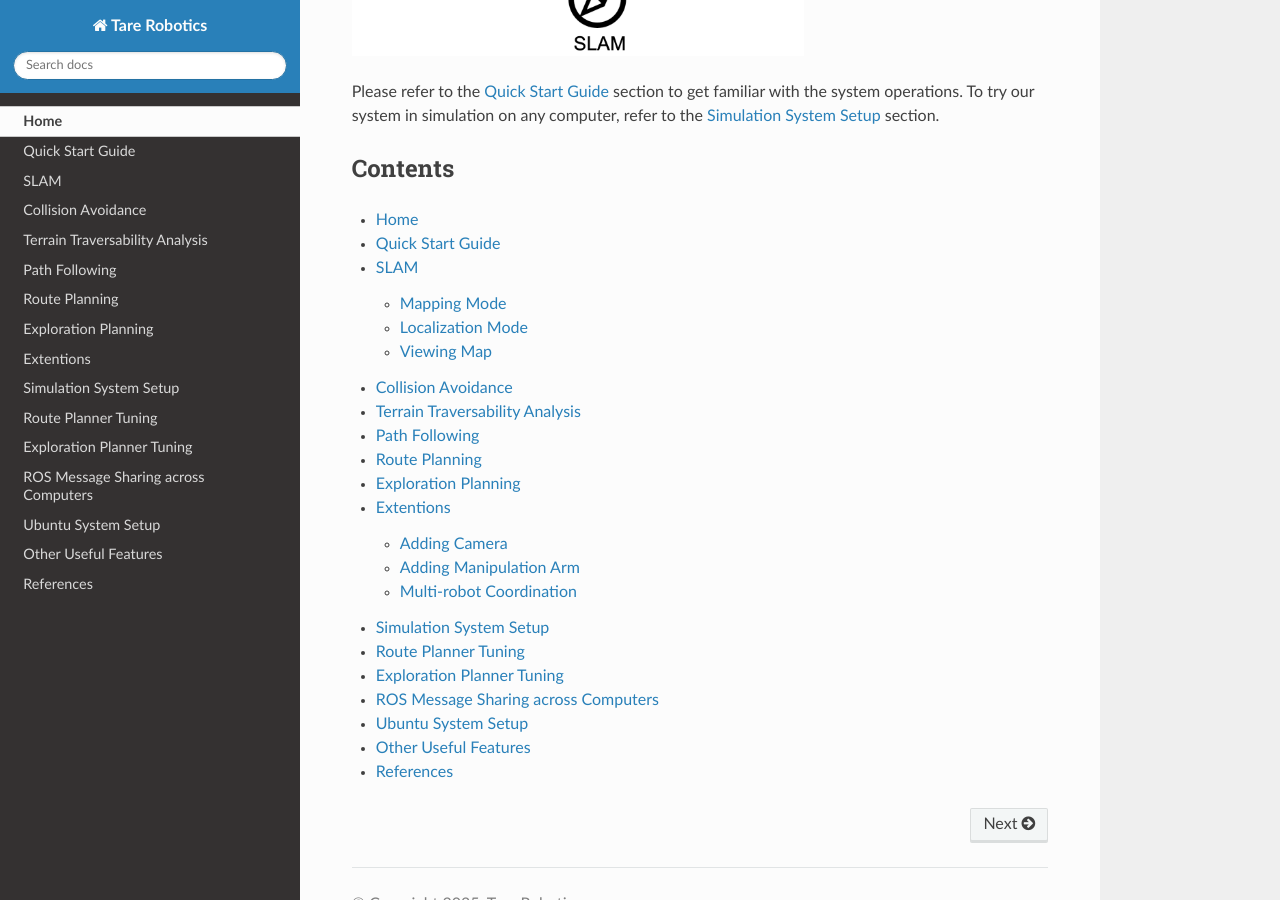
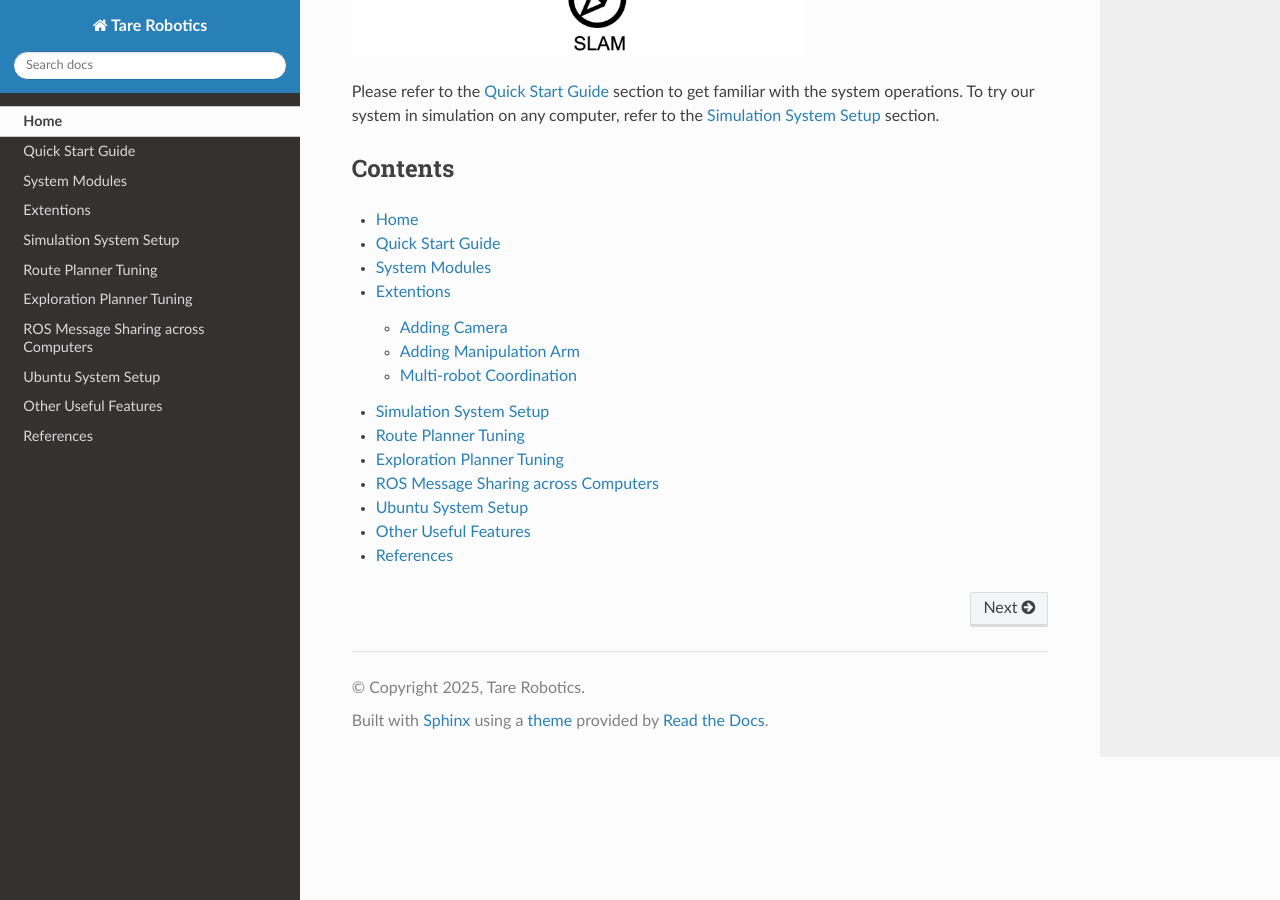
Before and after one commit to caochao39/tarerobotics, a Sphinx documentation site: the page built from docs/source/index.rst, in a window 1280 px wide and 900 px high, scrolled down 1465 px. Built offline with Sphinx 7.4.7 and the Read the Docs theme 3.1.0, drawn with Linux system fonts in a browser that asks for light colours.

Commit message:
group system modules

```diff
--- a/docs/source/index.rst
+++ b/docs/source/index.rst
@@ -20,12 +20,7 @@ Contents
 
    Home <self>
    quick_start_guide
-   slam
-   collision_avoidance
-   terrain_traversability_analysis
-   path_following
-   route_planning
-   exploration_planning
+   system_modules
    extensions
    simulation_system_setup
    route_planner_tuning
--- /dev/null
+++ b/docs/source/system_modules.rst
@@ -0,0 +1,9 @@
+System Modules
+==============
+
+:doc:`SLAM <slam>`
+:doc:`Collision Avoidance <collision_avoidance>`
+:doc:`Terrain Traversability Analysis<terrain_traversability_analysis>`
+:doc:`Path Following<path_following>`
+:doc:`Route Planning<route_planning>`
+:doc:`Exploration Planning<exploration_planning>`
```
